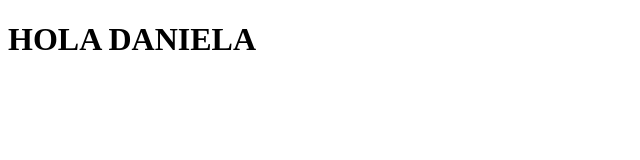
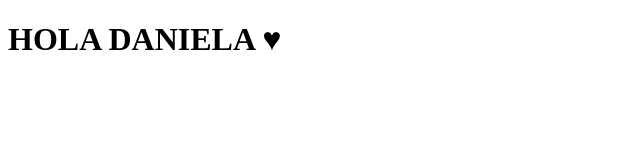
Before and after one commit to danielaAkerman/vercel-public-directory, a plain HTML site: page public/index.html in a window 1280 px wide. Shown: the full height of the page, 0-640 px from the left. Drawn offline with Linux system fonts and the light colour scheme.

Commit message:
cambiado

```diff
--- a/public/index.html
+++ b/public/index.html
@@ -7,6 +7,6 @@
     <script src="./index.js"></script>
 </head>
 <body>
-    <h1>HOLA DANIELA</h1>
+    <h1>HOLA DANIELA ♥</h1>
 </body>
 </html>
```
